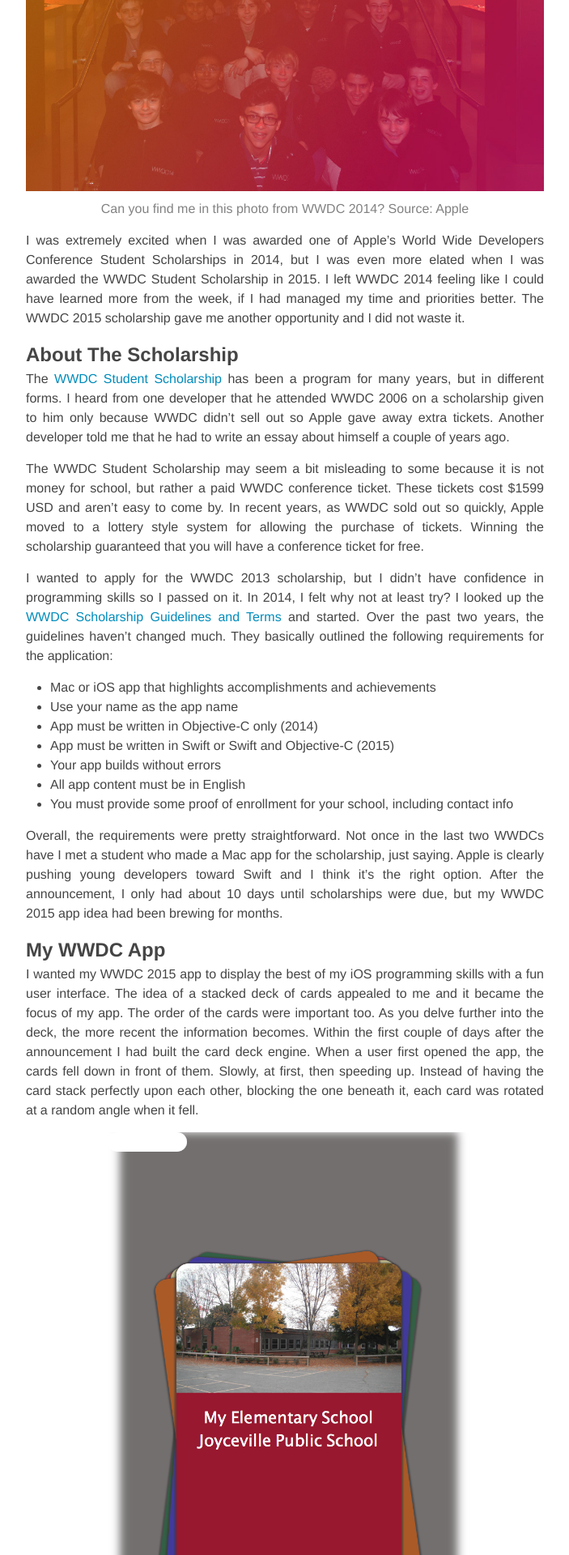
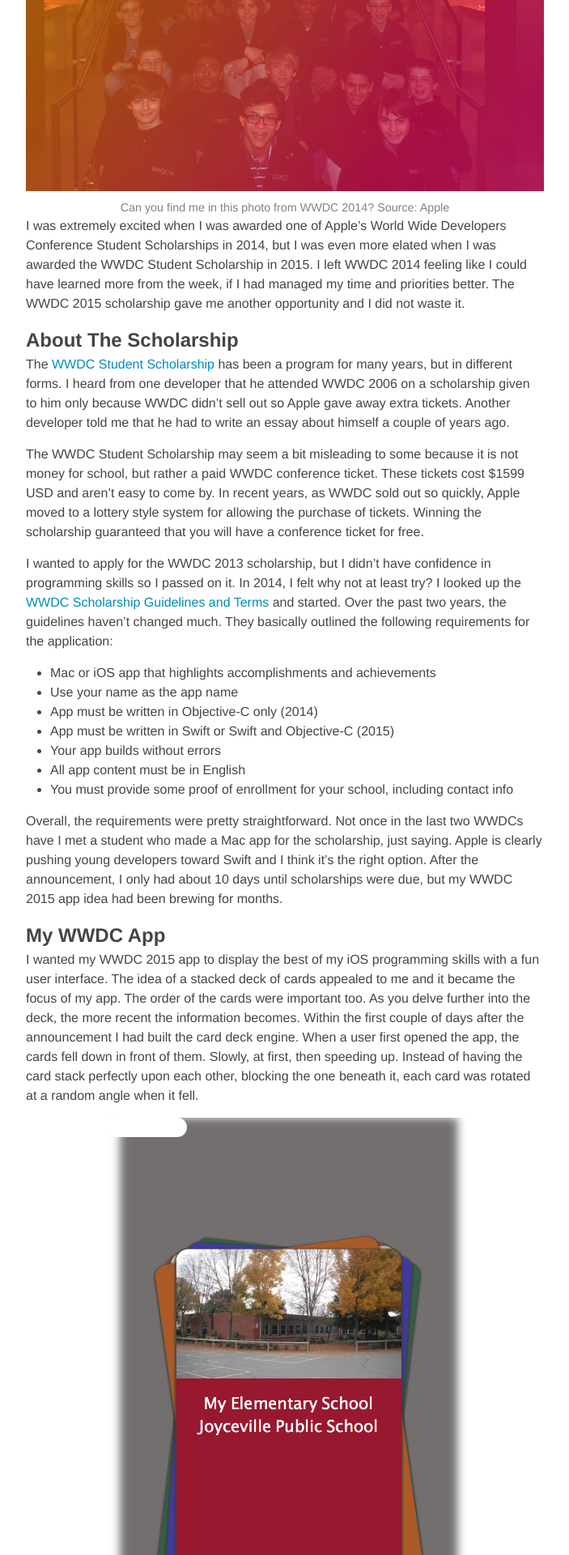
Before and after one commit to Melinysh/melinysh.github.io, a Jekyll site: the page built from _posts/2015-07-27-wwdc-2015-experience.md, in a window 1280 px wide. Shown: the part 821-2741 px from the top of the page at 81% size, without its empty margins (288-991 px from the left). Built offline with Jekyll 4.4.1, drawn with Linux system fonts in a browser that asks for light colours; nearby versions of some CDN libraries; Markdown is read by kramdown in place of the engine named in the settings.

Commit message:
Minor text style tweak

```diff
--- a/_includes/image.html
+++ b/_includes/image.html
@@ -8,6 +8,6 @@
     </a>
     {% endif %}
     {% if include.caption %}
-        <p class="image-caption">{{ include.caption }}</p>
+        <figcaption class="image-caption">{{ include.caption }}</figcaption>
     {% endif %}
 </div>
--- a/_sass/_base.scss
+++ b/_sass/_base.scss
@@ -5,6 +5,7 @@
     dl, dd, ol, ul, figure {
         margin: 0;
         padding: 0;
+		text-align: left;
     }
 
 /* Basic Styling
```
